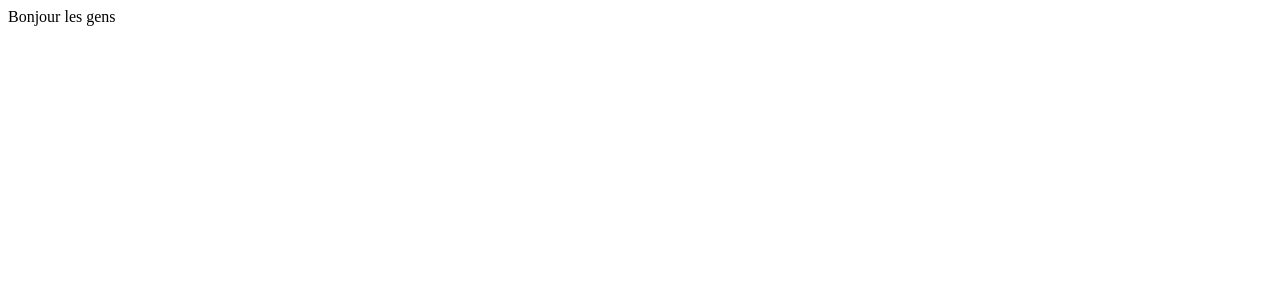
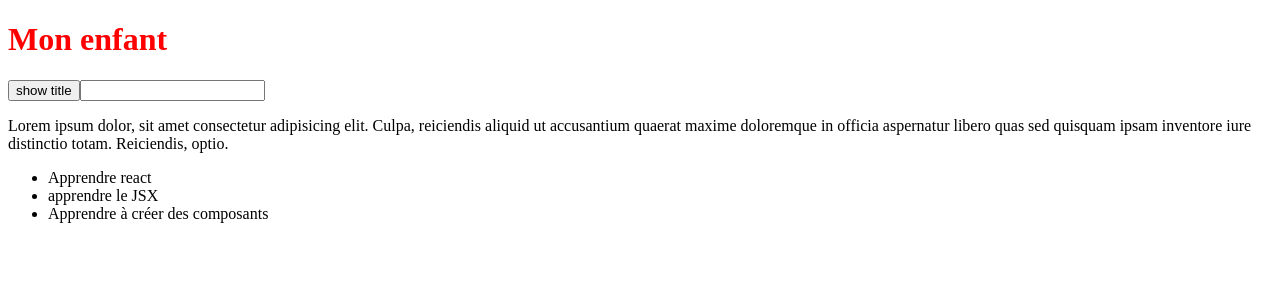
Before and after one commit to padubrulle/reactplayground, a React (Vite) app: page / in a window 1280 px wide. Shown: the top 300 px of the page. Built offline with nearby package versions, Linux system fonts and the light colour scheme.

Commit message:
End of syntaxe jsx tuto

```diff
--- a/src/App.jsx
+++ b/src/App.jsx
@@ -1,6 +1,47 @@
+import { Fragment } from "react"
+import Title from './Title.jsx'
+
+const title = "Bonjour les gens"
+const style = {
+  color: "red",
+  backgroundColor: 'blue'
+}
+let showTitle = true
+const todos = [
+  'Apprendre react',
+  'apprendre le JSX',
+  'Apprendre à créer des composants'
+]
+
+let hide = null
 
 function App() {
-  return "Bonjour les gens"
+
+  const handleClick = (e) => {
+    console.log(e)
+    alert('I clicked on title')
+  }
+
+  const displayTitle = () => {
+    showTitle = !showTitle;
+    showTitle ? hide = "hidden" : hide = null
+    console.log(hide)
+  }
+  return <Fragment>
+      {
+        showTitle ?
+        <Title color='red' id="monid" class="MaClasscool">Mon enfant</Title> :
+        <p>Titre non dispo</p>
+      }
+      <button onClick={displayTitle}>show title</button>
+      <input type="text"/>
+      <p>Lorem ipsum dolor, sit amet consectetur adipisicing elit. Culpa, reiciendis aliquid ut accusantium quaerat maxime doloremque in officia aspernatur libero quas sed quisquam ipsam inventore iure distinctio totam. Reiciendis, optio.</p>
+      <ul>
+        {todos.map(todo => (<li key={todo}>{todo}</li>))}
+      </ul>
+    </Fragment>
 }
 
+
+
 export default App
--- /dev/null
+++ b/src/Title.jsx
@@ -0,0 +1,7 @@
+function Title({color, ...props}) {
+
+    // return <h1 style={{color: color}} {...props}>{children}</h1>
+    return <h1 style={{color: color}} {...props}/>
+}
+
+export default Title
```
